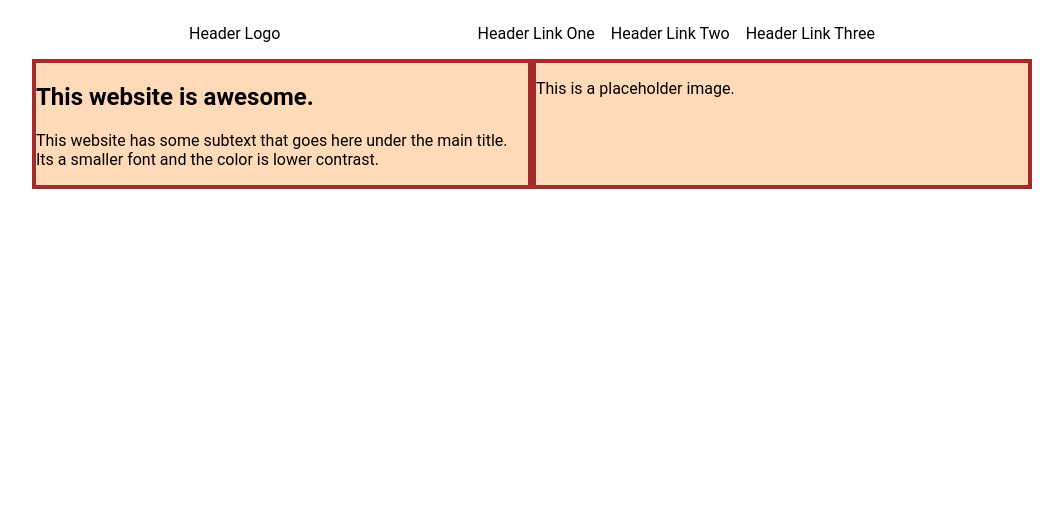
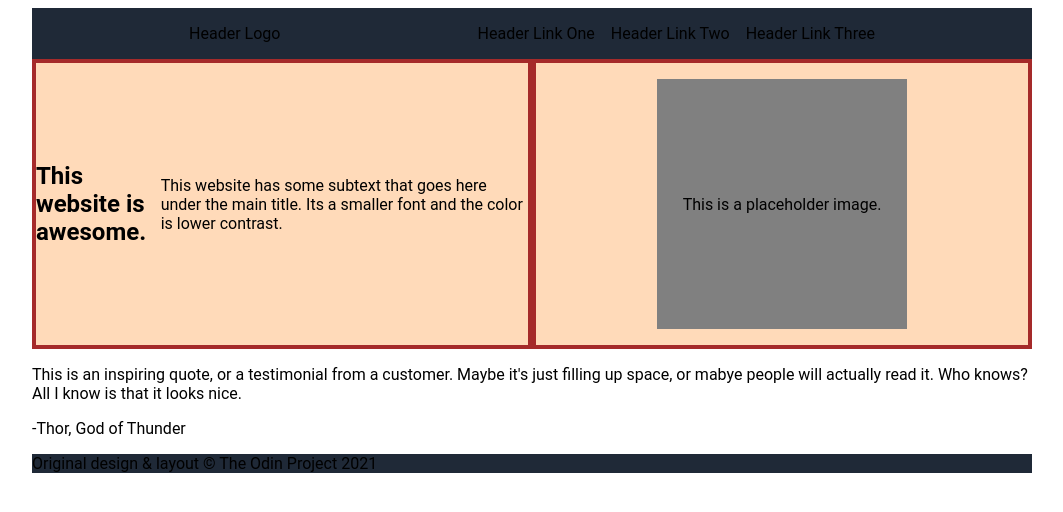
Before and after one commit to EJ-Andrews/odin-landing-page, a plain HTML site: page index.html in a window 1280 px wide. Shown: the whole page, without its empty margins (108-1171 px from the left). Drawn offline with Linux system fonts and the light colour scheme.

Commit message:
Add text to footer in HTML. Add background color to footer and header in CSS.

```diff
--- a/css/style.css
+++ b/css/style.css
@@ -22,12 +22,13 @@ header {
     flex-basis: auto;
     flex-direction: row;
     justify-content: space-evenly;
-
+    background-color: #1F2937;
 }
 
 header p {
     width: max-content;
 }
+
 
 .primarynav ul {
     display: flex;
@@ -49,9 +50,26 @@ header p {
 }
 
 .topleft {
-
+    display: flex;
+    justify-content: center;
+    align-items: center;
 }
 
 .topright {
+    display: flex;
+    justify-content: center;
+    align-items: center;
+}
 
+.topright p {
+    display: flex;
+    justify-content: center;
+    align-items: center;
+    height: 250px;
+    width: 250px;
+    background-color: grey;
 }
+
+footer {
+    background-color: #1F2937;
+}
--- a/index.html
+++ b/index.html
@@ -33,20 +33,21 @@
         </div>
 
         <div class="wrapper">
-            <section>
+            <section class="row-two">
 
             </section>
         </div>
 
         <div class="wrapper">
-            <section>
-
+            <section class="row-three">
+                <p>This is an inspiring quote, or a testimonial from a customer. Maybe it's just filling up space, or mabye people will actually read it. Who knows? All I know is that it looks nice.</p>
+                <p>-Thor, God of Thunder</p>
             </section>
         </div>
 
         <div class="wrapper">
             <footer>
-
+                <p>Original design & layout © The Odin Project 2021</p>
             </footer>
         </div>
     </body>
```
